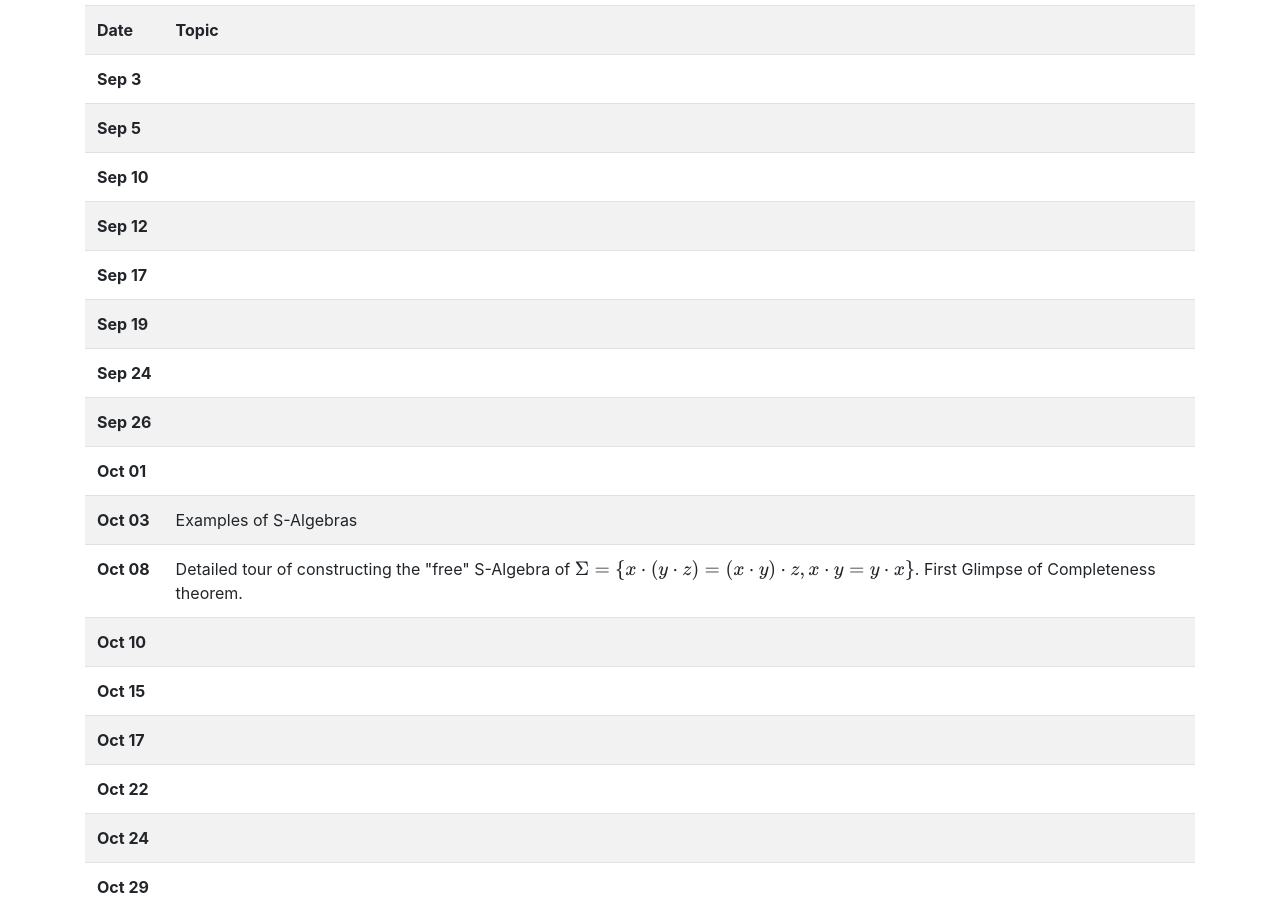
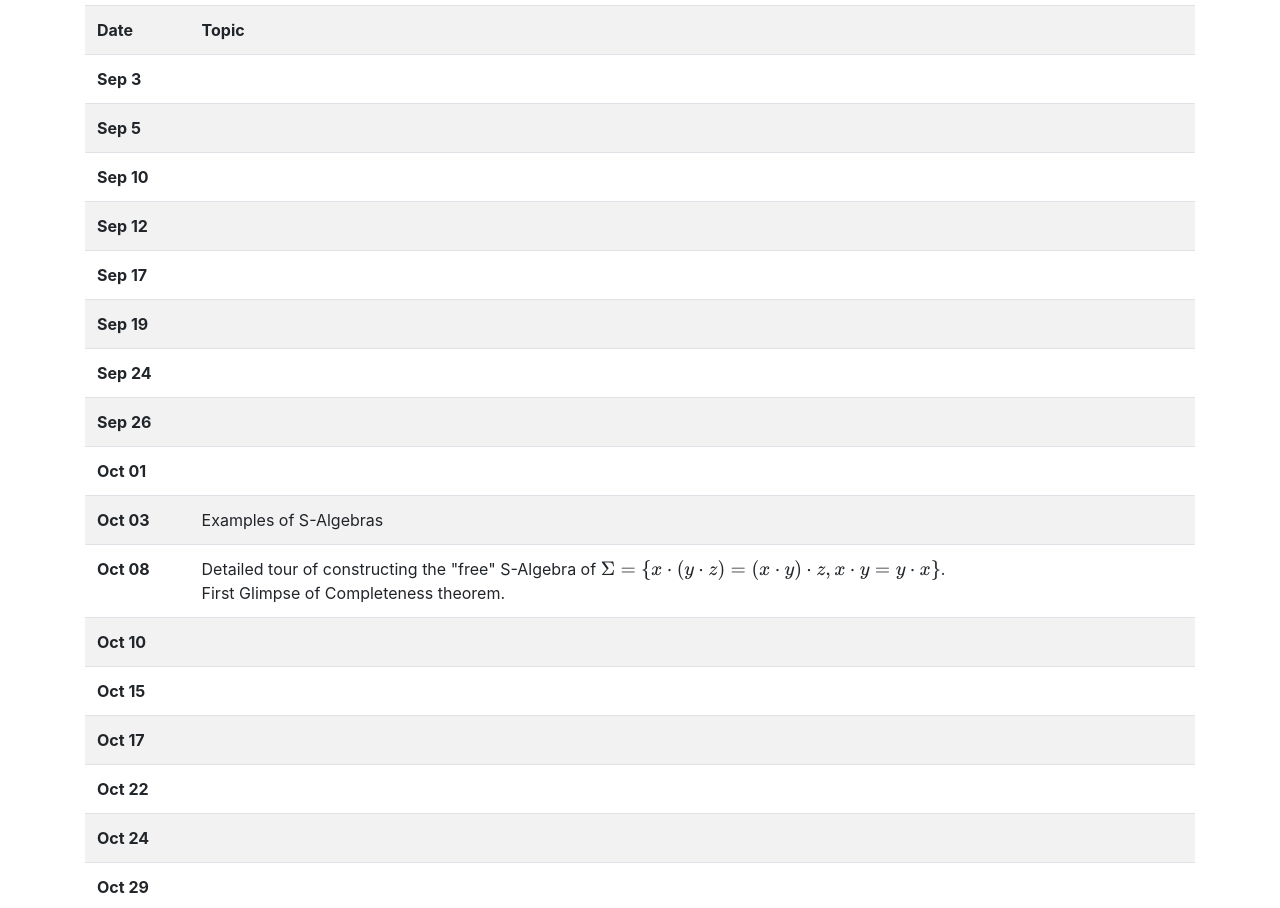
Before and after one commit to dismyth/math190, a plain HTML site: page index.html in a window 1280 px wide. Shown: the part 352-1260 px from the top of the page. Drawn offline with nearby package versions, Linux system fonts and the light colour scheme; some packages are replaced by stand-ins of ours.

Commit message:
Update index.html

```diff
--- a/index.html
+++ b/index.html
@@ -160,7 +160,7 @@
                 </tr>
                 <tr>
                     <th class="text-left">Oct 08</th>
-                    <td>Detailed tour of constructing the "free" S-Algebra of $\Sigma = \{ x \cdot (y \cdot z) = (x \cdot y) \cdot z, x \cdot y = y \cdot x \}$. First Glimpse of Completeness theorem.</td>
+                    <td>Detailed tour of constructing the "free" S-Algebra of $\Sigma = \{ x \cdot (y \cdot z) = (x \cdot y) \cdot z, x \cdot y = y \cdot x \}$. <br> First Glimpse of Completeness theorem.</td>
                 </tr>
 
                 <tr>
```
